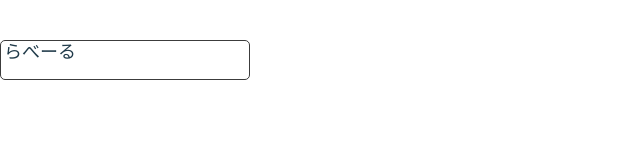
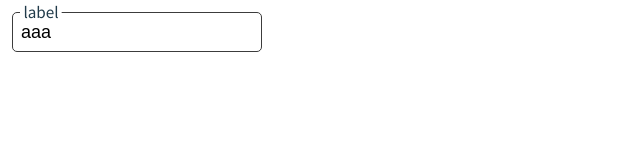
Before and after one commit to y1wtt/Konohanasakuya, a website built with Vite: page index.html in a window 1280 px wide. Shown: the whole page, without its empty margins (0-640 px from the left). Built offline with nearby package versions, Linux system fonts and the light colour scheme.

Commit message:
impl textFIeld.ts

```diff
--- a/index.html
+++ b/index.html
@@ -3,12 +3,12 @@
 <head>
     <meta charset="UTF-8">
     <title>Title</title>
+  <script type="module" src="/src/main.ts"></script>
 </head>
 <body>
-<div class="kh-text-field flex align-center py-10">
-        <label for="text-field">らべーる</label>
-        <input id="text-field">
-</div>
-<script type="module" src="/src/main.ts"></script>
+    <div class="kh-text-field d--flex align--center mt-3 ml-3">
+            <label for="text-field">label</label>
+            <input id="text-field" placeholder="placeholder" value='aaa' />
+    </div>
 </body>
 </html>
--- a/package.json
+++ b/package.json
@@ -28,8 +28,9 @@
   },
   "scripts": {
     "dev": "vite",
-    "build": "tsc && vite build",
+    "build": "yarn lint && tsc && vite build",
     "preview": "vite preview",
+    "demo": "vite --config vite.config.dev.js build && yarn preview",
     "lint": "eslint --fix './src/**/*.{js,ts}' && prettier --write './src/**/*.{js,ts}' && stylelint --fix '**/*.{css,scss,sass}'",
     "sass": "sass src/scss/main.scss:dist/css/konohanasakuya.css --no-source-map --watch",
     "compile-sass": "sass src/scss/main.scss:dist/css/konohanasakuya.css --no-source-map",
--- a/src/main.ts
+++ b/src/main.ts
@@ -1,15 +1,3 @@
 import './main.scss'
-
-const textField: NodeListOf<HTMLInputElement> = document.querySelectorAll<HTMLInputElement>('.kh-text-field>input')
-textField.forEach((tf) => {
-  tf.addEventListener('focus', (_: Event) => {
-    tf.labels?.forEach((l) => {
-      l.parentElement?.classList.add('--active')
-    })
-  })
-  tf.addEventListener('blur', (_: Event) => {
-    tf.labels?.forEach((l) => {
-      l.parentElement?.classList.remove('--active')
-    })
-  })
-})
+import { textField } from './ts/event/textField'
+new textField()
--- a/src/scss/form/text-field.scss
+++ b/src/scss/form/text-field.scss
@@ -35,8 +35,10 @@
     margin: 0;
     cursor: text;
     user-select: none;
-    transition: all .3s;
     transform-origin: left;
+    &.--transition{
+      transition: all .3s;
+    }
   }
 
   &.--active{
@@ -50,7 +52,7 @@
       display: block;
       padding:0 4px;
       background: var(--color-back-ground);
-      transform: translate(12px,calc(-100% - 0.1rem)) scale(.85);
+      transform: translate(8px,calc(-100% - 0.1rem)) scale(.85);
     }
   }
 }
--- /dev/null
+++ b/src/ts/event/textField.ts
@@ -0,0 +1,32 @@
+export class textField {
+  textField: NodeListOf<HTMLInputElement> | null = null
+
+  constructor() {
+    this.textField = document.querySelectorAll<HTMLInputElement>('.kh-text-field>input')
+    this.registerEvent()
+  }
+
+  registerEvent = () => {
+    this.textField?.forEach((tf) => {
+      tf.addEventListener('focus', (_: Event) => {
+        tf.labels?.forEach((l) => {
+          l.parentElement?.classList.add('--active')
+        })
+      })
+      tf.addEventListener('blur', (_: Event) => {
+        if (tf.value?.length === 0) {
+          tf.labels?.forEach((l) => {
+            l.parentElement?.classList.remove('--active')
+          })
+        }
+      })
+      tf.dispatchEvent(new Event('focus'))
+      tf.dispatchEvent(new Event('blur'))
+      window.addEventListener('load',() =>{
+        tf.labels?.forEach((l) => {
+          l.classList.add('--transition')
+        })
+      })
+    })
+  }
+}
--- a/vite.config.js
+++ b/vite.config.js
@@ -24,6 +24,7 @@ module.exports = defineConfig({
     //       vue: 'Vue'
     //     }
       }
-    }
+    },
+    cssCodeSplit:true
   }
 })
```
